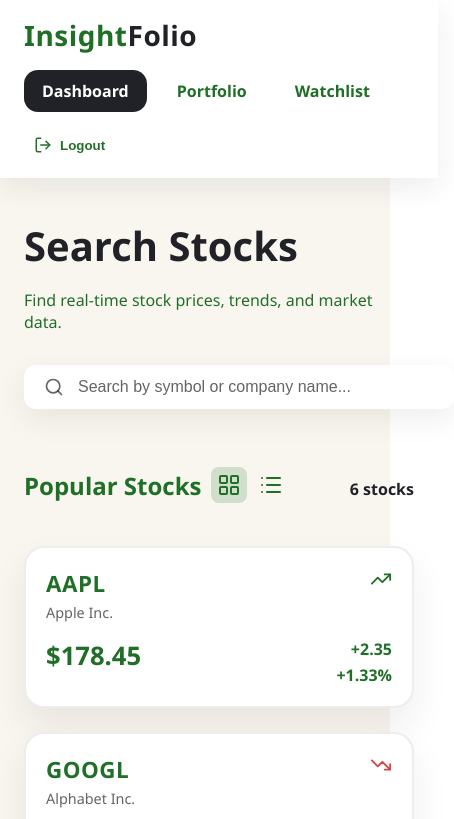
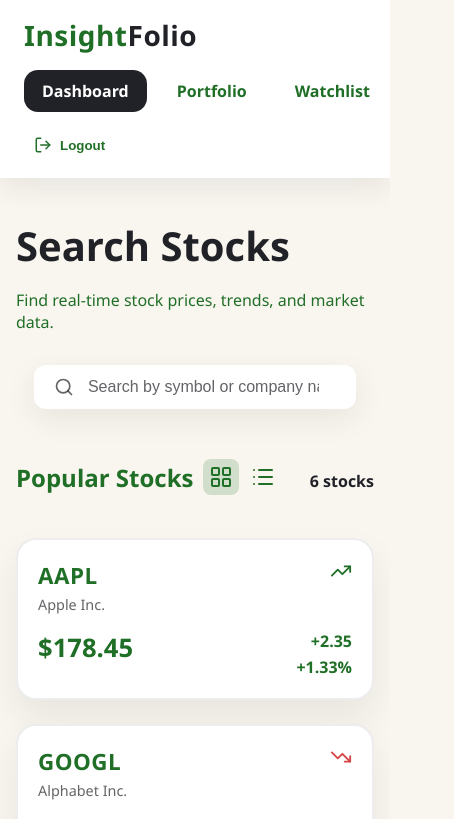
Before and after one commit to InsightFolio/InsightFolio-FE, a React (Create React App) app: page /dashboard in a window 390 px wide. Shown: the top 819 px of the page, 454 px wide, since content can reach past the window. Built offline with nearby package versions, Linux system fonts and the light colour scheme.

Commit message:
Implemented responsive UI based on width

```diff
--- a/src/App.css
+++ b/src/App.css
@@ -1,7 +1,7 @@
 :root {
   font-family: 'Inter', 'Segoe UI', sans-serif;
   color: #1f2d3d;
-  background-color: #eee4d2;
+  background-color: #f9f6f0;
 }
 
 * {
@@ -10,7 +10,7 @@
 
 body {
   margin: 0;
-  background-color: #eee4d2;
+  background-color: #f9f6f0;
 }
 
 a {
--- a/src/App.tsx
+++ b/src/App.tsx
@@ -3,7 +3,7 @@ import LandingPage from './pages/LandingPage';
 import Dashboard from './pages/Dashboard/Dashboard';
 import SignUpPage from './pages/SignUp/SignUpPage';
 import LoginPage from './pages/Login/LoginPage';
-
+import './App.css';
 
 const App = () => (
   <BrowserRouter>
--- a/src/index.css
+++ b/src/index.css
@@ -5,6 +5,9 @@ body {
     sans-serif;
   -webkit-font-smoothing: antialiased;
   -moz-osx-font-smoothing: grayscale;
+  background-color: #f9f6f0;
+  min-height: 100vh;
+  overflow-x: hidden;
 }
 
 code {
--- a/src/pages/Dashboard/Dashboard.css
+++ b/src/pages/Dashboard/Dashboard.css
@@ -41,7 +41,9 @@
 
 .dashboard__search {
   margin-top: 16px;
-  width: 100%;
+  width: min(90%, 520px);
+  margin-left: auto;
+  margin-right: auto;
   max-width: 600px;
   background-color: #ffffff;
   border-radius: 12px;
@@ -214,8 +216,8 @@
   }
 
   .dashboard__content {
-    gap: 40px;
-    padding: 0 24px;
+    padding: 0 16px;
+    gap: 32px;
   }
 
   .dashboard__hero {
```
